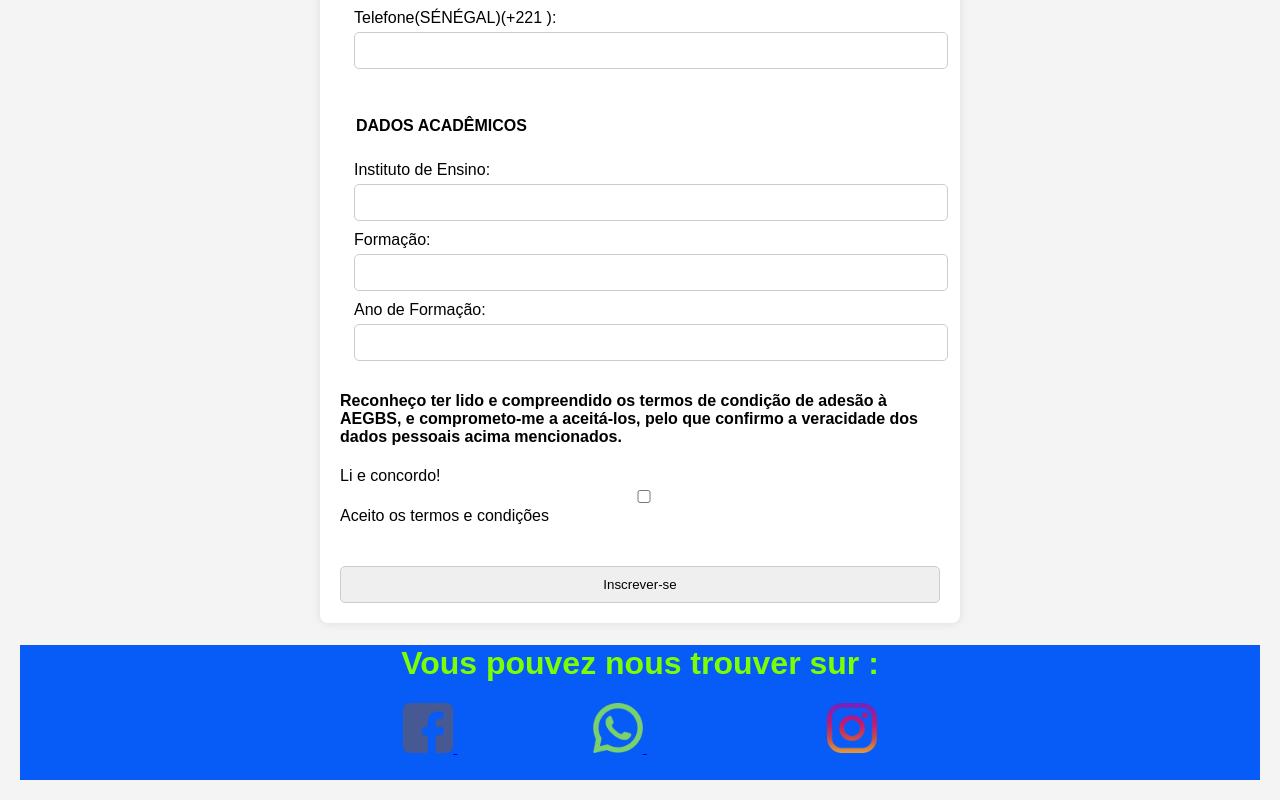
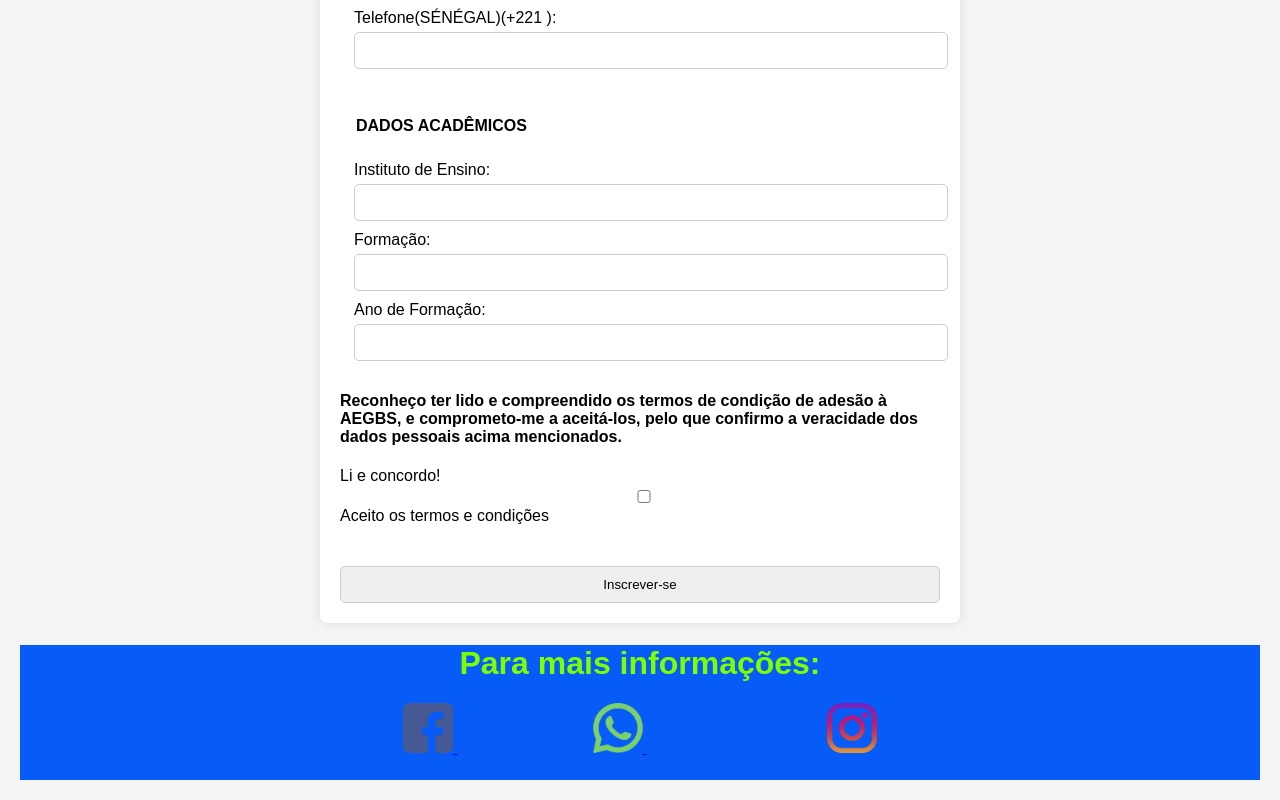
Before and after one commit to AEGBS-Dakar/associados_da_aegbs.com, a plain HTML site: page index.html in a window 1280 px wide. Shown: the part 1289-2089 px from the top of the page. Drawn offline with Linux system fonts and the light colour scheme.

Commit message:
Update index.html

```diff
--- a/index.html
+++ b/index.html
@@ -72,7 +72,7 @@
 </body>
 <footer>
     <div class="fooo">
-        <h1 class="sociaux">Vous pouvez nous trouver sur :</h1>
+        <h1 class="sociaux">Para mais informações:</h1>
         <a href="https://www.facebook.com/aebgs.estudantes">
             <img class="facebook" src="styles/facebook.png" alt="FACEBOOK">
         </a>
```
